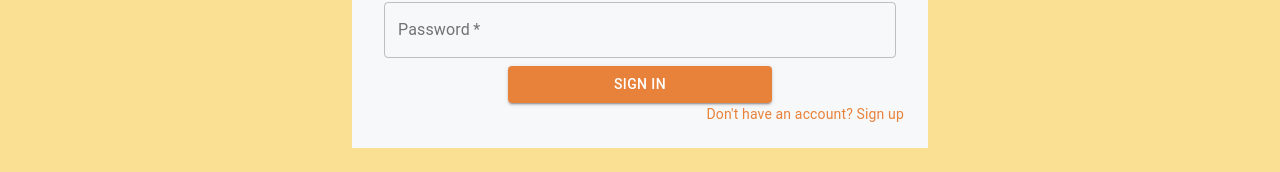
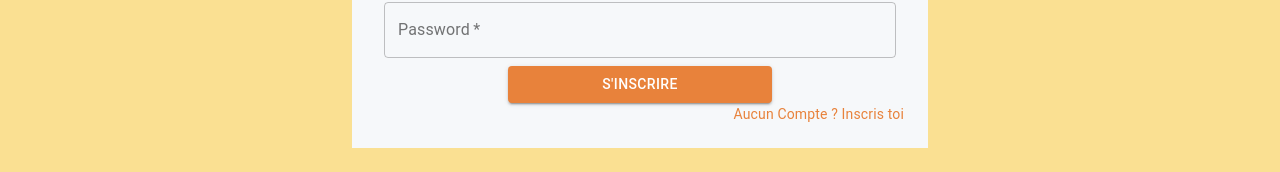
Before and after one commit to charleme/SpeedBooking-front, a React (Create React App) app: page /signin in a window 1280 px wide. Shown: the part 458-630 px from the top of the page. Built offline with nearby package versions, Linux system fonts and the light colour scheme.

Commit message:
english to french for connection page

```diff
--- a/src/components/authentication/ConnectionForm.tsx
+++ b/src/components/authentication/ConnectionForm.tsx
@@ -106,7 +106,7 @@ class ConnectionForm extends React.Component<any, IState> {
                                                 color="primary"
                                                 onClick={this.connectUser}
                                             >
-                                            Sign In
+                                            S'inscrire
                                             </Button>
                                         </Grid>
                             </Grid>
@@ -115,13 +115,13 @@ class ConnectionForm extends React.Component<any, IState> {
                                     <Link   href="http://localhost:3000/signup"
                                             variant="body2"
                                             style={{color:colors.orangeButton}}>
-                                            Don't have an account? Sign up
+                                            Aucun Compte ? Inscris toi
                                     </Link>
                                 </Grid>
                             </Grid>
                             <Snackbar open={this.state.openSnackError} autoHideDuration={6000} onClose={this.handleSnackErrorClose}>
                                 <Alert onClose={this.handleSnackErrorClose} severity="error">
-                                    Your email or password is not correct. Please try again.
+                                    Votre mail et mot de passe sont incorrects.
                                 </Alert>
                             </Snackbar>
                         </Grid>
```
